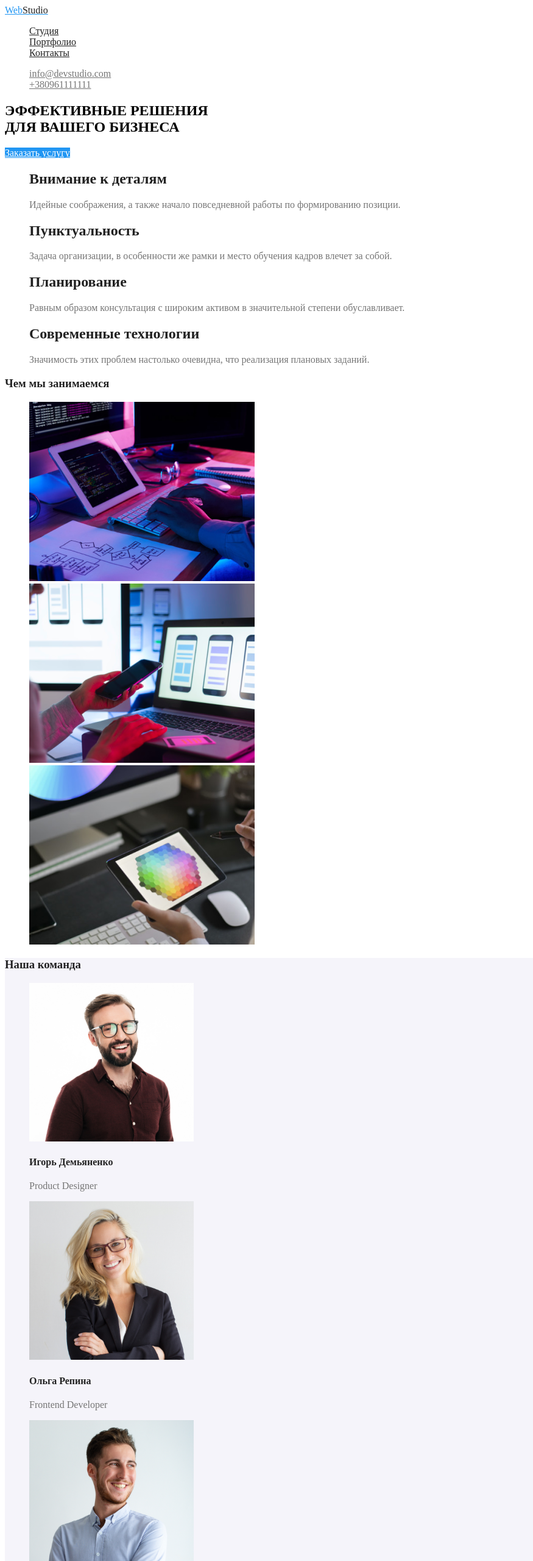
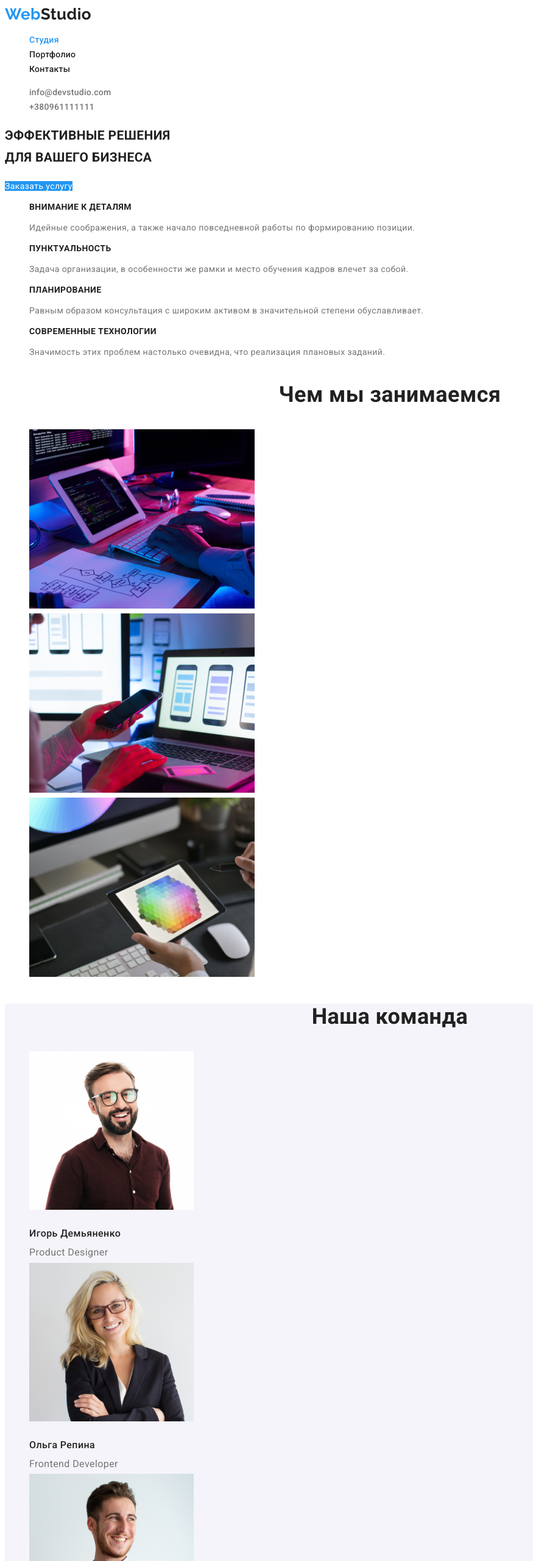
Before and after one commit to IvanPavlo/githab-study-part1, a plain HTML site: page Index.html in a window 1280 px wide. Shown: the top 2560 px of the page at 61% size, without its empty margins (0-875 px from the left). Drawn offline with Linux system fonts and the light colour scheme.

Commit message:
fonts done

```diff
--- a/CSS/styles.css
+++ b/CSS/styles.css
@@ -16,33 +16,68 @@
     --footer-background-color:#2F303A;;
     --footer-contact-color: rgba(255, 255, 255, 0.6);
 }
+/* Используемые шрифты */
+/* Шрифт лого Raleway, жирность 700
+Шрифт остального текста Roboto, жирность 900 герой, 700 заголовки, 500 нави, 400 текст  */
 
 body {
-background-color: var(--primary-background-color))
-color: var(--primary-text-color));
+background-color: var(--header-background-color);
+color: var(--primary-text-color);
+font-family: roboto, sans-serif;
+font-weight: 400;
+font-size: 14px;
+line-height: 1.71;
+letter-spacing: 0.03em;
+
 }
+
+
 /* убираем точки в списке */
 .list {list-style: none;}
 /* убираем подчеркивание ссылок */
 
-/* цвет логотипа */
+/*логотипа */
 .logo{
     color: var(--accent-color);
+    font-family: raleway,sans-serif;
+    font-weight: 700;
+    font-size: 26px;
+    line-height: 1.19;
+    text-decoration: none;
+
 }
 .logo-studio{
     color: var(--primary-text-color);
+    font-family: raleway,sans-serif;
+    font-weight: 700;
+    font-size: 26px;
+    line-height: 1.19;
 }
 
 /* главная навигация */
 .site-nav .link{
 color: var(--primary-text-color);
+font-weight: 500;
+font-size: 14px;
+line-height: 1.14px;
+letter-spacing: 0.02em;
+text-decoration: none;
+
 }
+
+/* активность страницы на которой находишься */
+.site-nav .link.current
+{color: var(--accent-color);}
 
 /* навигация контактов */
 .contact-nav .link {
 color: var(--secondary-text-color);
+font-weight: 500;
+font-size: 14px;
+line-height: 1.14px;
+letter-spacing: 0.02em;
+text-decoration: none;
 }
-
 /* активность ссылок навигации */
 .site-nav .link:focus,
 .site-nav .link:hover{
@@ -53,45 +88,85 @@ color: var(--accent-color);
 color: var(--accent-color);
 }
 
+/* оформления героя */
+/* .hero h1{
+color: var(--primary-text-color);
+font-weight: 900;
+font-size: 44px;
+line-height: 1.36px;
+text-align: center;
+letter-spacing: 0.06em;
+}  */
+
 /* цвет  заголовка и текста секций */
-.section .title{
+.section .title-list{
 color: var(--primary-text-color);
+font-weight: 700;
+font-size: 14px;
+line-height: 1.14;
+text-transform: uppercase;
 }
 
 .section .text{
 color: var(--secondary-text-color);
 }
+/* Оформления чем мы занимаемся */
+.section-works .title, .section-team .title{
+font-weight: 700;
+font-size: 36px;
+line-height: 1.17;
+text-align: center;
+}
 
 /* Имена команды */
-.section .name{
+
+.section-team .name{
 color: var(--primary-text-color);
+font-weight: 500;
+font-size: 16px;
+line-height: 1.19;
 }
+
+.section-team .text{
+color: var(--secondary-text-color);
+font-weight: 400;
+font-size: 16px;
+line-height: 1.19px;
+}
+
 /* background team */
-.team{
+.section-team{
 background-color: var(--secondary-background-color);
 }
+
 /* Footer */
 .footer{
 background-color: var(--footer-background-color);
 }
 .footer .adress{
-color: var(--header-background-color)
+color: var(--header-background-color);
+text-decoration: none;
 }
 .footer .link{
-color: var(--footer-contact-color)
+color: var(--footer-contact-color);
+text-decoration: none;
 }
 .footer .logo-studio{
 color:var(--header-background-color);
+text-decoration: none;
 }
 
 /* Button */
 .hero .button{
 background-color: var(--accent-color);
 color: var(--header-background-color);
+text-decoration: none;
 }
 
-/* Портфолио */
-.portfolio .button{
+/* Страница Портфолио */
+
+/* оформление ссылок через класс */
+/* .portfolio .button{
 color:var(--primary-text-color);
 background-color: var(--secondary-background-color);
 }
@@ -99,4 +174,29 @@ background-color: var(--secondary-background-color);
 .portfolio .button:focus{
 color:var(--header-background-color);
 background-color:var(--accent-color);
+}     */
+
+/* оформление через тег button */
+button{
+color: var(--primary-text-color);
+background-color: var(--secondary-background-color);
+font-weight: 500;
+font-size: 16px;
+line-height: 1.19;
+text-align: center;
 }
+button:hover, button:focus{
+color: var(--header-background-color);
+background-color: var(--accent-color);
+}
+.section-portfolio .title{
+font-weight: 700;
+font-size: 18px;
+line-height: 2;
+letter-spacing: 0.06em;
+}
+.section-portfolio .text{
+Font-weight: 400;
+font-size: 16px;
+line-height: 1.88;
+}
--- a/Index.html
+++ b/Index.html
@@ -5,6 +5,7 @@
     <meta http-equiv="X-UA-Compatible" content="IE=edge">
     <meta name="viewport" content="width=device-width, initial-scale=1.0">
     <title>Document</title>
+    <link rel="stylesheet" href="https://fonts.googleapis.com/css2?family=Raleway:wght@700&family=Roboto:wght@400;500;700;900&display=swap">
     <link rel="stylesheet" href="./CSS/styles.css">
 </head>
 <body class="page">
@@ -13,9 +14,9 @@
         <nav>
         <a href="./Index.html" class="logo">Web<span class="logo-studio">Studio</span></a>
             <ul class="site-nav list">
-                <li><a href="./Index.html" class="link">Студия</a></li>
-                <li><a href="./Portfolio.html"class="link">Портфолио</a></li>
-                <li><a href="./Contacts.html"class="link">Контакты</a></li>
+                <li><a href="./Index.html" class="link current">Студия</a></li>
+                <li><a href="./Portfolio.html" class="link">Портфолио</a></li>
+                <li><a href="./Contacts.html" class="link">Контакты</a></li>
             </ul>
         </nav>
         <ul class="contact-nav list">
@@ -37,34 +38,34 @@
     <section class="section">
         <ul class="list">
             <li>
-                <h2 class="title">Внимание к деталям</h2>
+                <h2 class="title-list">Внимание к деталям</h2>
                 <p class="text">Идейные соображения, а также начало повседневной работы по формированию позиции.</p>
             </li>
              <li>
-                <h2 class="title">Пунктуальность</h2>
+                <h2 class="title-list">Пунктуальность</h2>
                 <p class="text">Задача организации, в особенности же рамки и место обучения кадров влечет за собой.</p>
              </li>
             <li>
-                <h2 class="title">Планирование</h2>
+                <h2 class="title-list">Планирование</h2>
                 <p class="text">Равным образом консультация с широким активом в значительной степени обуславливает.</p>
             </li>
             <li>
-                <h2 class="title">Современные технологии</h2>
+                <h2 class="title-list">Современные технологии</h2>
                 <p class="text">Значимость этих проблем настолько очевидна, что реализация плановых заданий.</p>
             </li>
         </ul>
     </section>
     <!--Чем мы занимаемся-->
-    <section class="section">
+    <section class="section-works">
         <h3 class="title">Чем мы занимаемся</h3>
          <ul class="list">
-            <li><img src="./IMG/img.png" alt="Верстка сайта"></a></li>
-            <li><img src="./IMG/img-2.png" alt="Мобильные приложение"></a></li>
-            <li><img src="./IMG/img-3.png" alt="Вэб дизайн"></a></li>
+            <li><img src="./IMG/img.png" alt="Верстка сайта"></li>
+            <li><img src="./IMG/img-2.png" alt="Мобильные приложение"></li>
+            <li><img src="./IMG/img-3.png" alt="Вэб дизайн"></li>
          </ul>
     </section>
      <!--Наша команда-->
-    <section class="section team">
+    <section class="section-team">
          <h3 class="title">Наша команда</h3>
          <ul class="list">
              <li><img src="./IMG/ID.jpg" alt="Игорь Демьяненко" height="260" width="270">
```
Also changed, not shown: Contacts.html (+34 -2 lines), Portfolio.html (+8 -7 lines).
